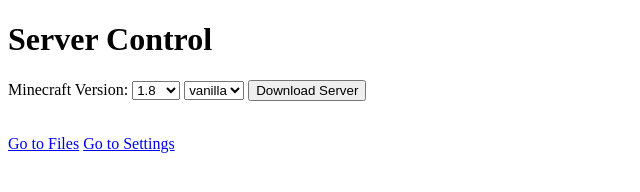
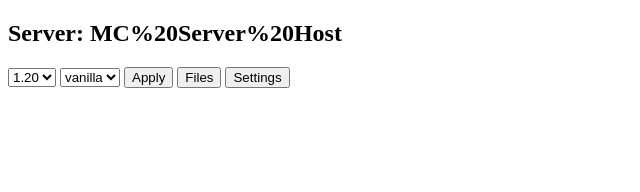
Before and after one commit to nuhuh-ah/WebServicess, a website: page MC Server Host/public/server.html in a window 1280 px wide. Shown: the whole page, without its empty margins (0-640 px from the left). Drawn offline with Linux system fonts and the light colour scheme.

Commit message:
server.html

```diff
--- a/MC Server Host/public/server.html
+++ b/MC Server Host/public/server.html
@@ -1,42 +1,32 @@
 <!DOCTYPE html>
 <html>
-<head>
-  <title>Server Control</title>
-</head>
+<head><title>Server</title></head>
 <body>
-  <h1>Server Control</h1>
-  <label>Minecraft Version:</label>
+  <h2 id="serverName"></h2>
   <select id="version">
-    <option>1.8</option>
-    <option>1.12</option>
-    <option>1.16</option>
-    <option>1.18</option>
-    <option>1.19</option>
-    <option>1.20</option>
-    <option>1.21</option>
+    <option>1.8</option><option>1.12</option><option>1.16</option>
+    <option>1.18</option><option selected>1.20</option><option>1.21</option>
   </select>
   <select id="type">
-    <option>vanilla</option>
-    <option>forge</option>
-    <option>fabric</option>
-    <option>addon</option>
+    <option>vanilla</option><option>forge</option>
+    <option>fabric</option><option>addon</option>
   </select>
-  <button onclick="downloadServer()">Download Server</button>
-  <p id="status"></p>
-  <br>
-  <a href="files.html">Go to Files</a>
-  <a href="settings.html">Go to Settings</a>
+  <button onclick="apply()">Apply</button>
+  <button onclick="location.href=window.location.pathname + '/files'">Files</button>
+  <button onclick="location.href=window.location.pathname + '/settings'">Settings</button>
 
   <script>
-    function downloadServer() {
+    const name = location.pathname.split("/")[1].replace(".hoatreehub.com", "");
+    document.getElementById("serverName").innerText = "Server: " + name;
+
+    async function apply() {
       const version = document.getElementById("version").value;
       const type = document.getElementById("type").value;
-      document.getElementById("status").innerText = `Downloading ${type} ${version}...`;
-
-      // Simulate success
-      setTimeout(() => {
-        document.getElementById("status").innerText = "Server downloaded and ready.";
-      }, 2000);
+      await fetch(`/api/update/${name}`, {
+        method: "POST", headers: { "Content-Type": "application/json" },
+        body: JSON.stringify({ version, type })
+      });
+      alert("Updated!");
     }
   </script>
 </body>
```
